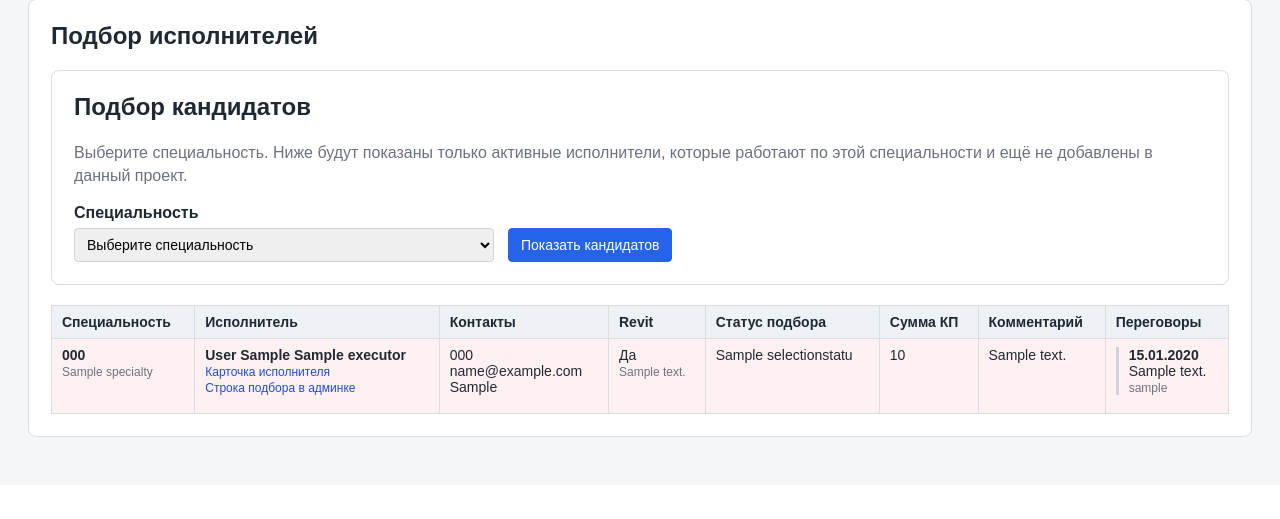
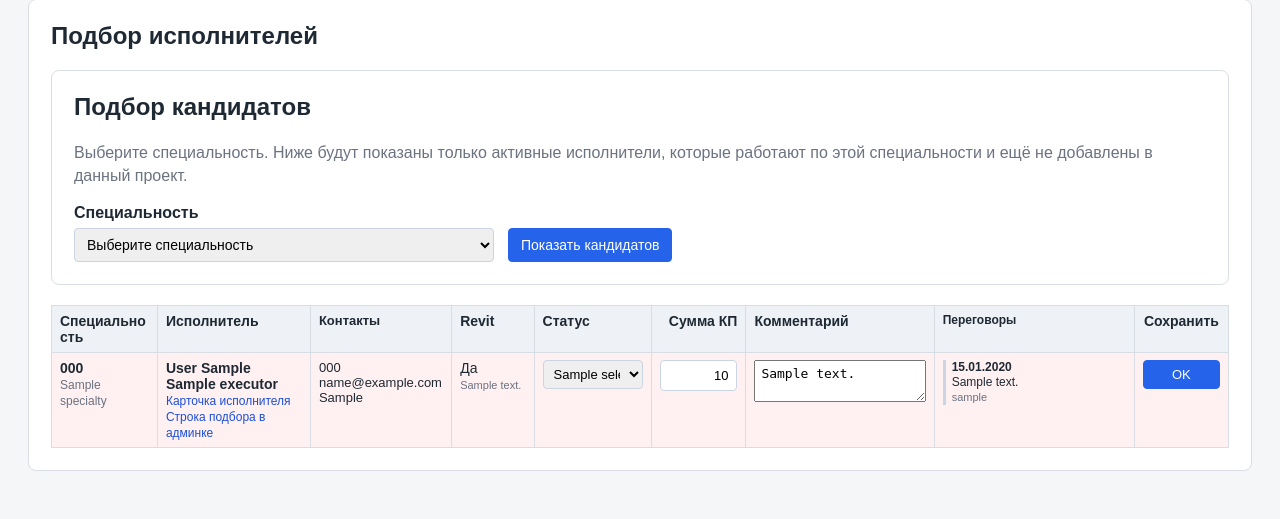
Before and after one commit to aTBepTKa/contractors_db, a Django app: page /projects/1/ in a window 1280 px wide. Shown: the part 580-1099 px from the top of the page. Before the commit the page ends 1017 px from the top, so only its background shows below. Run offline with Django 5.2, Linux system fonts and the light colour scheme; a user stored in the database is signed in; tables that the repository leaves empty hold one stand-in row (values such as "Sample post").

Commit message:
Adjust project selection table width

```diff
--- a/directory/static/directory/css/main.css
+++ b/directory/static/directory/css/main.css
@@ -328,3 +328,144 @@ button:hover,
         width: 100%;
     }
 }
+
+/* Таблица подбора исполнителей — режим одной строки */
+.table-wrap table {
+    width: 100%;
+    table-layout: fixed;
+}
+
+.table-wrap th,
+.table-wrap td {
+    word-break: break-word;
+    overflow-wrap: anywhere;
+}
+
+/* Ширины колонок в процентах, чтобы таблица гарантированно помещалась */
+.col-specialty {
+    width: 9%;
+}
+
+.col-executor {
+    width: 13%;
+}
+
+.col-contacts {
+    width: 12%;
+}
+
+.col-revit {
+    width: 7%;
+}
+
+.col-status {
+    width: 10%;
+}
+
+.col-amount {
+    width: 8%;
+    text-align: right;
+}
+
+.col-comment {
+    width: 16%;
+}
+
+.col-negotiations {
+    width: 17%;
+}
+
+.col-save {
+    width: 8%;
+    text-align: center;
+}
+
+/* Компактные поля редактирования */
+.compact-select,
+.compact-input,
+.compact-textarea {
+    width: 100%;
+    max-width: 100%;
+    font-size: 13px;
+    box-sizing: border-box;
+}
+
+.compact-select {
+    padding: 5px 6px;
+}
+
+.compact-input {
+    padding: 5px 6px;
+}
+
+.amount-input {
+    text-align: right;
+}
+
+.compact-textarea {
+    min-height: 38px;
+    max-height: 70px;
+    resize: vertical;
+    padding: 5px 6px;
+}
+
+/* Кнопка сохранения */
+.compact-button {
+    padding: 6px 8px;
+    min-width: 0;
+    width: 100%;
+    font-size: 13px;
+}
+
+/* Уплотняем строки только в таблицах */
+.table-wrap th,
+.table-wrap td {
+    padding: 7px 8px;
+}
+
+/* Переговоры компактнее */
+.compact-timeline {
+    margin-bottom: 5px;
+    padding-left: 7px;
+}
+
+/* Revit-комментарий делаем компактным */
+.col-revit .small {
+    font-size: 11px;
+    line-height: 1.25;
+}
+
+/* Контакты компактнее */
+.col-contacts {
+    font-size: 13px;
+}
+
+/* На узких экранах всё равно разрешаем горизонтальный скролл как страховку */
+@media (max-width: 1100px) {
+    .table-wrap {
+        overflow-x: auto;
+    }
+
+    .table-wrap table {
+        min-width: 1000px;
+    }
+}
+
+.col-negotiations {
+    font-size: 12px;
+    line-height: 1.25;
+}
+
+.col-negotiations .timeline-item {
+    margin-bottom: 4px;
+    padding-left: 6px;
+}
+
+.col-negotiations .small {
+    font-size: 11px;
+}
+
+.col-comment textarea {
+    min-height: 42px;
+    max-height: 60px;
+}
--- a/directory/templates/directory/project_detail.html
+++ b/directory/templates/directory/project_detail.html
@@ -211,25 +211,26 @@
             <table>
                 <thead>
                     <tr>
-                        <th>Специальность</th>
-                        <th>Исполнитель</th>
-                        <th>Контакты</th>
-                        <th>Revit</th>
-                        <th>Статус подбора</th>
-                        <th>Сумма КП</th>
-                        <th>Комментарий</th>
-                        <th>Переговоры</th>
+                        <th class="col-specialty">Специальность</th>
+                        <th class="col-executor">Исполнитель</th>
+                        <th class="col-contacts">Контакты</th>
+                        <th class="col-revit">Revit</th>
+                        <th class="col-status">Статус</th>
+                        <th class="col-amount">Сумма КП</th>
+                        <th class="col-comment">Комментарий</th>
+                        <th class="col-negotiations">Переговоры</th>
+                        <th class="col-save">Сохранить</th>
                     </tr>
                 </thead>
                 <tbody>
                 {% for item in selection_items %}
                     <tr class="{% if item.selection.executor.status.name != 'Активный' %}inactive{% endif %}">
-                            <td>
+                        <td class="col-specialty">
                             <strong>{{ item.selection.specialty.code }}</strong><br>
                             <span class="small muted">{{ item.selection.specialty.name }}</span>
                         </td>
 
-                            <td>
+                        <td class="col-executor">
                             <strong>{{ item.selection.executor }}</strong><br>
                             <a class="small" href="/executors/{{ item.selection.executor.id }}/">
                                 Карточка исполнителя
@@ -240,7 +241,7 @@
                             </a>
                         </td>
 
-                            <td>
+                        <td class="col-contacts">
                             {% if item.selection.executor.phone %}
                                 {{ item.selection.executor.phone }}<br>
                             {% endif %}
@@ -258,7 +259,7 @@
                             {% endif %}
                         </td>
 
-                            <td>
+                        <td class="col-revit">
                             {% if item.selection.executor.works_in_revit %}
                                 Да
                             {% else %}
@@ -273,14 +274,38 @@
                             {% endif %}
                         </td>
 
-                            <td>{{ item.selection.status }}</td>
-                            <td>{{ item.offer_amount|default:"—" }}</td>
-                            <td>{{ item.selection.comment|default:"—" }}</td>
+                        <form method="post" action="/selections/{{ item.selection.id }}/update/">
+                            {% csrf_token %}
 
-                            <td>
+                            <td class="col-status">
+                                <select name="status" class="compact-select">
+                                    {% for status in selection_statuses %}
+                                        <option value="{{ status.id }}"
+                                            {% if item.selection.status_id == status.id %}selected{% endif %}>
+                                            {{ status.name }}
+                                        </option>
+                                    {% endfor %}
+                                </select>
+                            </td>
+
+                            <td class="col-amount">
+                                <input
+                                    type="text"
+                                    name="offer_amount"
+                                    value="{{ item.selection.offer_amount|default:'' }}"
+                                    placeholder="200000"
+                                    class="compact-input amount-input"
+                                >
+                            </td>
+
+                            <td class="col-comment">
+                                <textarea name="comment" rows="2" class="compact-textarea">{{ item.selection.comment }}</textarea>
+                            </td>
+
+                            <td class="col-negotiations">
                                 {% if item.negotiations %}
                                     {% for negotiation in item.negotiations %}
-                                        <div class="timeline-item">
+                                        <div class="timeline-item compact-timeline">
                                             <strong>{{ negotiation.event_date|date:"d.m.Y" }}</strong><br>
                                             {{ negotiation.comment }}<br>
                                             <span class="small muted">{{ negotiation.user }}</span>
@@ -290,6 +315,11 @@
                                     —
                                 {% endif %}
                             </td>
+
+                            <td class="col-save">
+                                <button type="submit" class="compact-button">OK</button>
+                            </td>
+                        </form>
                     </tr>
                 {% endfor %}
                 </tbody>
--- a/directory/urls.py
+++ b/directory/urls.py
@@ -9,4 +9,5 @@ urlpatterns = [
     path("executors/<int:executor_id>/", views.executor_detail, name="executor_detail"),
     path("projects/", views.project_list, name="project_list"),
     path("projects/<int:project_id>/", views.project_detail, name="project_detail"),
+    path("selections/<int:selection_id>/update/", views.update_project_selection, name="update_project_selection"),
 ]
--- a/directory/views.py
+++ b/directory/views.py
@@ -2,7 +2,6 @@ from django.contrib.auth.decorators import login_required
 from django.db import IntegrityError, models
 from django.shortcuts import get_object_or_404, redirect, render
 
-from .forms import ProjectSelectionForm
 from .models import Executor, ObjectType, Project, ProjectSelection, SelectionStatus, Specialty
 
 @login_required
@@ -346,7 +345,6 @@ def project_detail(request, project_id):
         id=project_id,
     )
 
-    form_error = None
     add_candidate_error = None
 
     selected_specialty_id = request.GET.get("specialty")
@@ -388,27 +386,7 @@ def project_detail(request, project_id):
             selected_specialty_id = specialty_id
 
         else:
-            form = ProjectSelectionForm(request.POST)
-
-            if form.is_valid():
-                selection = form.save(commit=False)
-                selection.project = project
-
-                try:
-                    selection.save()
-                    return redirect("project_detail", project_id=project.id)
-                except IntegrityError:
-                    form_error = (
-                        "Такая строка подбора уже есть: "
-                        "проект + специальность + исполнитель должны быть уникальны."
-                    )
-    else:
-        form = ProjectSelectionForm()
-
-    if request.method == "POST" and request.POST.get("action") != "add_candidate":
-        pass
-    else:
-        form = ProjectSelectionForm()
+            return redirect("project_detail", project_id=project.id)
 
     if selected_specialty_id:
         selected_specialty = Specialty.objects.filter(id=selected_specialty_id).first()
@@ -510,13 +488,44 @@ def project_detail(request, project_id):
         "selection_items": selection_items,
         "selections_count": len(selection_items),
         "total_offer_amount": format_money(total_offer_amount),
-        "form": form,
-        "form_error": form_error,
         "add_candidate_error": add_candidate_error,
         "specialties": Specialty.objects.filter(is_active=True).order_by("code"),
         "selected_specialty_id": selected_specialty_id,
         "selected_specialty": selected_specialty,
         "candidate_items": candidate_items,
+        "selection_statuses": SelectionStatus.objects.filter(is_active=True).order_by("name"),
     }
 
     return render(request, "directory/project_detail.html", context)
+
+@login_required
+def update_project_selection(request, selection_id):
+    selection = get_object_or_404(
+        ProjectSelection.objects.select_related("project"),
+        id=selection_id,
+    )
+
+    if request.method != "POST":
+        return redirect("project_detail", project_id=selection.project.id)
+
+    status_id = request.POST.get("status")
+    offer_amount_raw = request.POST.get("offer_amount", "").strip()
+    comment = request.POST.get("comment", "").strip()
+
+    status = SelectionStatus.objects.filter(id=status_id).first()
+
+    if status:
+        selection.status = status
+
+    if offer_amount_raw:
+        try:
+            selection.offer_amount = int(offer_amount_raw.replace(" ", ""))
+        except ValueError:
+            pass
+    else:
+        selection.offer_amount = None
+
+    selection.comment = comment
+    selection.save()
+
+    return redirect("project_detail", project_id=selection.project.id)
```
Lines whose indentation alone changed are shown as unchanged.
